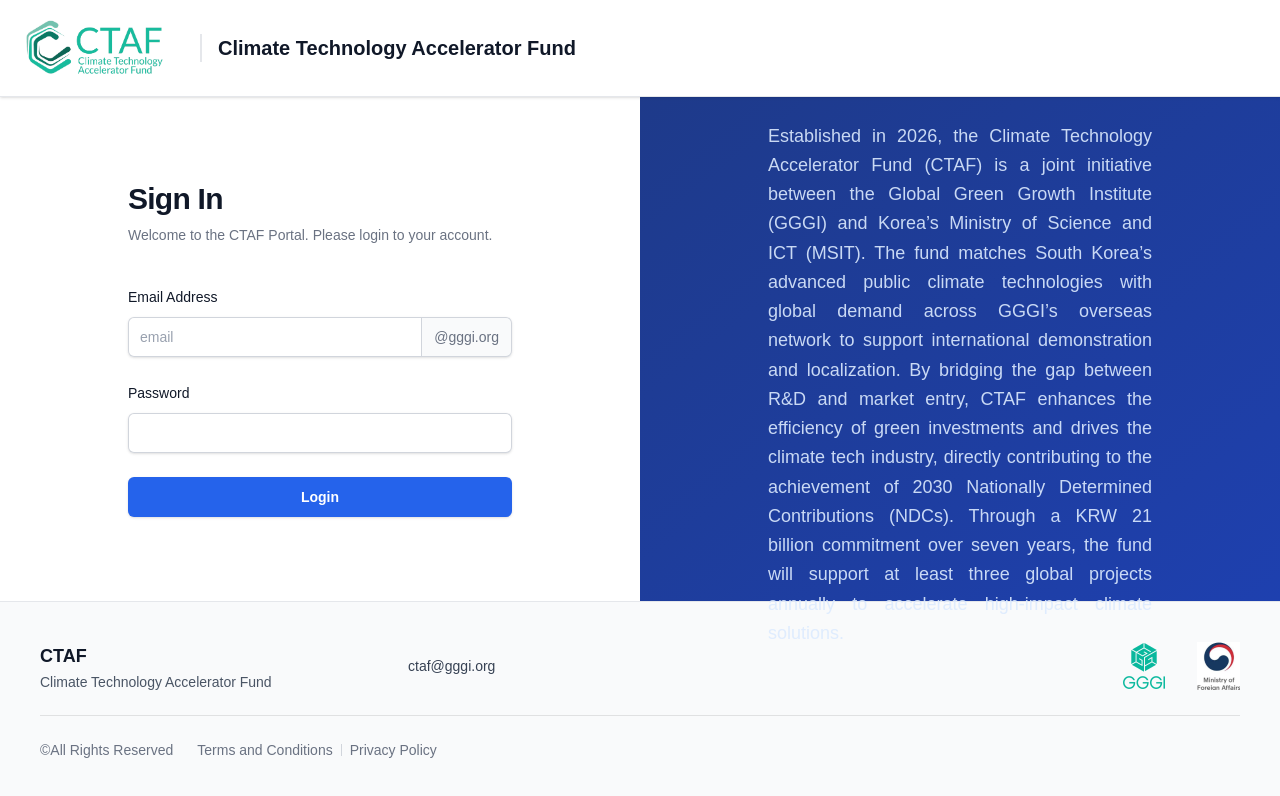
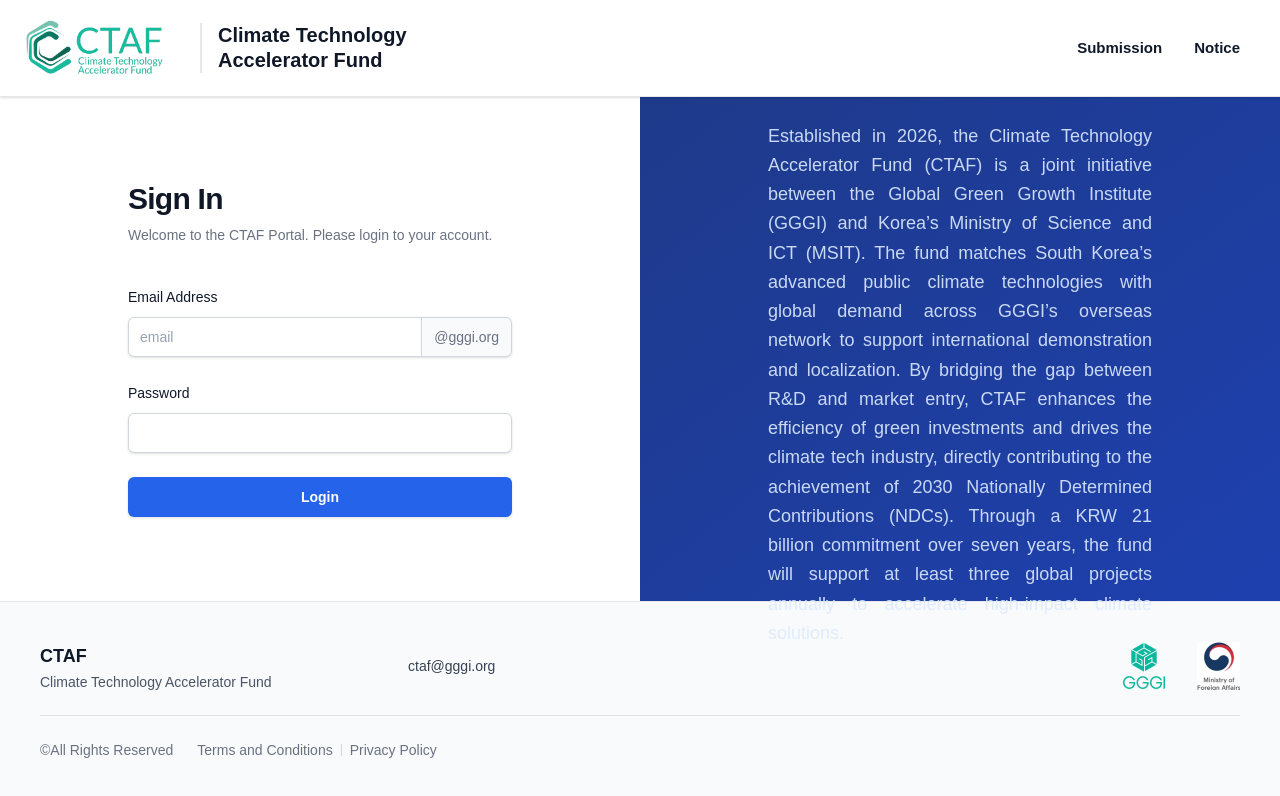
Before and after one commit to LzLLC2022/CPMS, a Next.js app: page / in a window 1280 px wide. Shown: the top 796 px of the page. Built offline with nearby package versions, Linux system fonts and the light colour scheme.

Commit message:
Update header title, add nav menus, and coming soon alerts

```diff
--- a/src/app/layout.tsx
+++ b/src/app/layout.tsx
@@ -3,6 +3,7 @@
 import "./globals.css";
 import Image from "next/image";
 import Link from "next/link";
+import Header from "@/components/Header";
 
 const geistSans = Geist({
   variable: "--font-geist-sans",
@@ -30,25 +31,7 @@
       className={`${geistSans.variable} ${geistMono.variable} h-full antialiased`}
     >
       <body className="min-h-full flex flex-col bg-white">
-        {/* Top Header Layer */}
-        <header className="flex items-center px-6 py-4 border-b border-gray-200 bg-white shadow-sm z-10 shrink-0">
-          <Link href="/" className="flex items-center gap-4">
-            {/* Logo */}
-            <div className="relative h-12 w-32 sm:h-16 sm:w-40">
-              <Image
-                src="/logo.png"
-                alt="CTAF Logo"
-                fill
-                className="object-contain object-left"
-                priority
-              />
-            </div>
-            {/* Title */}
-            <h1 className="text-lg sm:text-xl font-bold text-gray-900 border-l-2 border-gray-200 pl-4">
-              Climate Technology Accelerator Fund
-            </h1>
-          </Link>
-        </header>
+        <Header />
 
         {/* Main Content Area */}
         <main className="flex-1 flex flex-col w-full">
--- a/src/app/page.tsx
+++ b/src/app/page.tsx
@@ -1,4 +1,11 @@
+"use client";
+
 export default function Home() {
+  const handleLogin = (e: React.FormEvent) => {
+    e.preventDefault();
+    alert("Coming Soon");
+  };
+
   return (
     <div className="flex flex-1 w-full">
       {/* Left Side - Login Form */}
@@ -14,7 +21,7 @@
           </div>
 
           <div className="mt-10">
-            <form action="#" method="POST" className="space-y-6">
+            <form onSubmit={handleLogin} className="space-y-6">
               <div>
                 <label
                   htmlFor="email-prefix"
--- /dev/null
+++ b/src/components/Header.tsx
@@ -0,0 +1,43 @@
+"use client";
+
+import Image from "next/image";
+import Link from "next/link";
+
+export default function Header() {
+  const handleComingSoon = (e: React.MouseEvent) => {
+    e.preventDefault();
+    alert("Coming Soon");
+  };
+
+  return (
+    <header className="flex items-center justify-between px-6 py-4 border-b border-gray-200 bg-white shadow-sm z-10 shrink-0">
+      <Link href="/" className="flex items-center gap-4">
+        {/* Logo */}
+        <div className="relative h-12 w-32 sm:h-16 sm:w-40">
+          <Image
+            src="/logo.png"
+            alt="CTAF Logo"
+            fill
+            className="object-contain object-left"
+            priority
+          />
+        </div>
+        {/* Title */}
+        <h1 className="text-lg sm:text-xl font-bold text-gray-900 border-l-2 border-gray-200 pl-4 leading-tight">
+          Climate Technology<br />
+          Accelerator Fund
+        </h1>
+      </Link>
+
+      {/* Right Menu */}
+      <nav className="hidden sm:flex items-center gap-8 pr-4">
+        <button onClick={handleComingSoon} className="text-[15px] font-bold text-gray-900 hover:text-primary-600 transition-colors">
+          Submission
+        </button>
+        <button onClick={handleComingSoon} className="text-[15px] font-bold text-gray-900 hover:text-primary-600 transition-colors">
+          Notice
+        </button>
+      </nav>
+    </header>
+  );
+}
```
